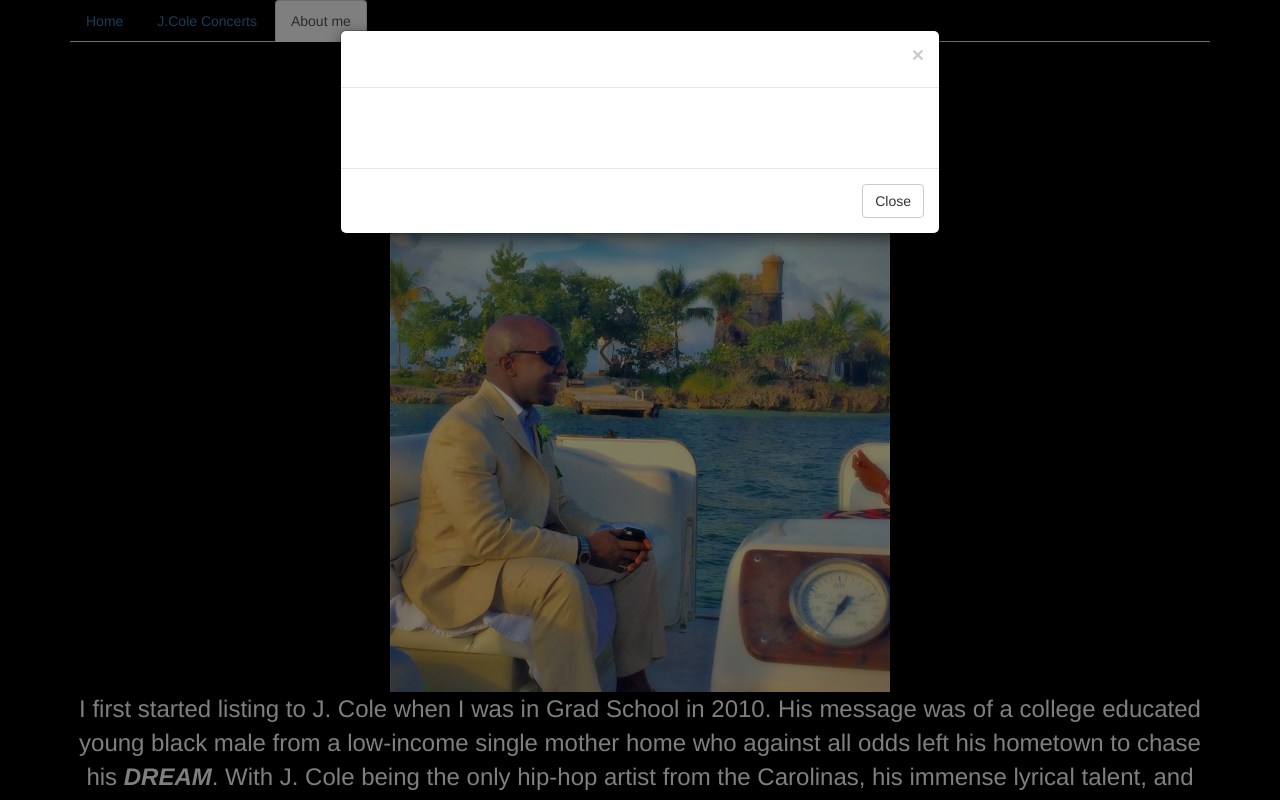
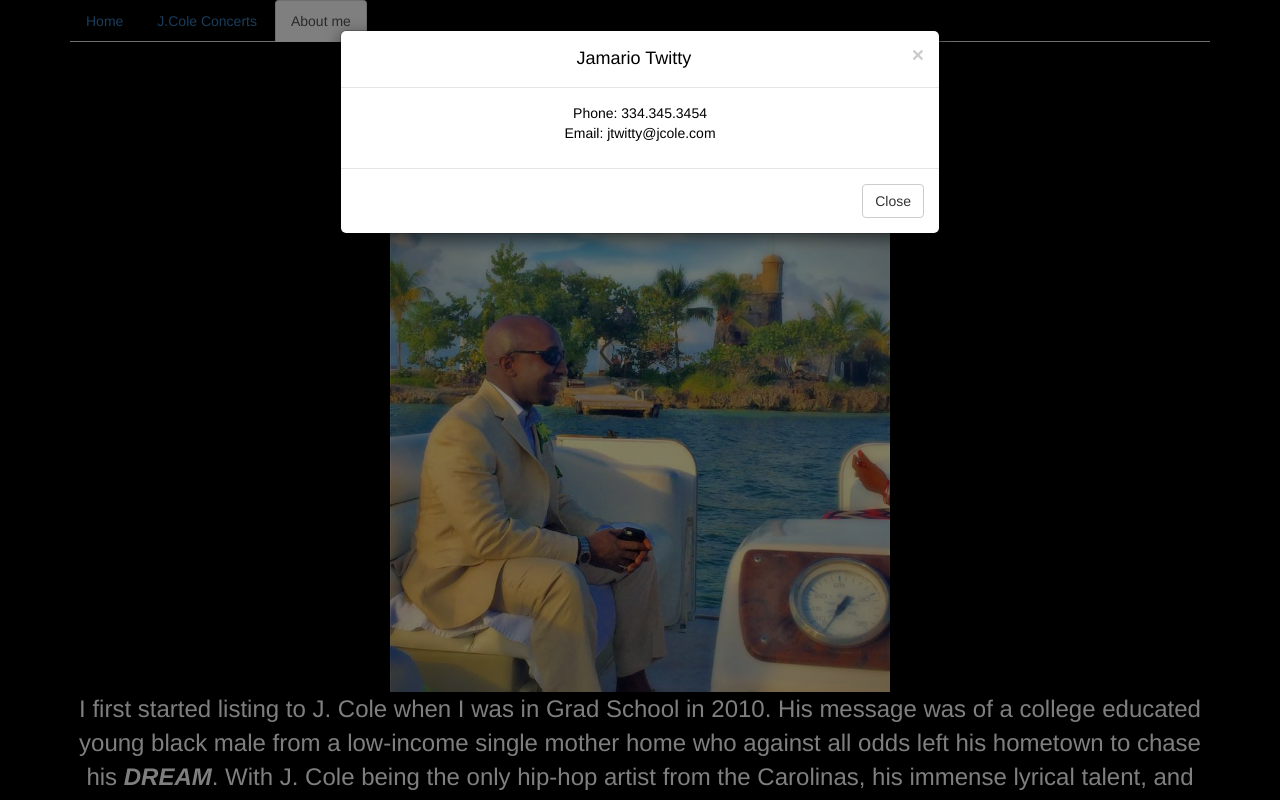
Before and after one commit to JayTwitty/django_jcole_fanpage, a Django app: page /aboutme/ in a window 1280 px wide, after a click on "Contact Me". Run offline with Django 3.2, Linux system fonts and the light colour scheme; some libraries are stand-ins or nearby versions.

Commit message:
bootstrap components & multi view application

```diff
--- a/jcole_app/static/css/site.css
+++ b/jcole_app/static/css/site.css
@@ -7,6 +7,10 @@
     background-color: black;
 }
 
+.black_text{
+    color: black;
+}
+
 .large{
     font-size: 24px;
 }
--- a/jcole_app/templates/aboutme.html
+++ b/jcole_app/templates/aboutme.html
@@ -32,7 +32,7 @@
 <button type="button" class="btn btn-info btn-lg" data-toggle="modal" data-target="#myModal">Contact Me</button>
 
 <!-- Modal -->
-<div id="myModal" class="modal fade" role="dialog">
+<div id="myModal" class="modal fade black_text" role="dialog">
   <div class="modal-dialog">
 
     <!-- Modal content-->
--- a/jcole_app/templates/index.html
+++ b/jcole_app/templates/index.html
@@ -16,7 +16,7 @@
   <li role="presentation"><a href="{% url "aboutme" %}">About me</a></li>
 </ul>
 <h1>J.Cole & "Dreamville" Fan Page</h1>
-<h4><em>"They say that Dreams Come True and when they do that there's a Beautiful Thing..." -J.Cole</em></h4>
+<h4><em>"They say that Dreams Come True and when they do that there's a Beautiful Thing...</em><em>" -J.Cole</em></h4>
     <iframe width="560" height="315" src="https://www.youtube.com/embed/NtjrFw4i2Qo?autoplay=1" frameborder="0" allowfullscreen></iframe>
     <br>
     <br>
```
